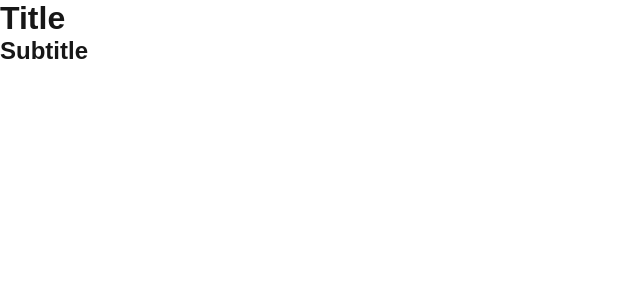
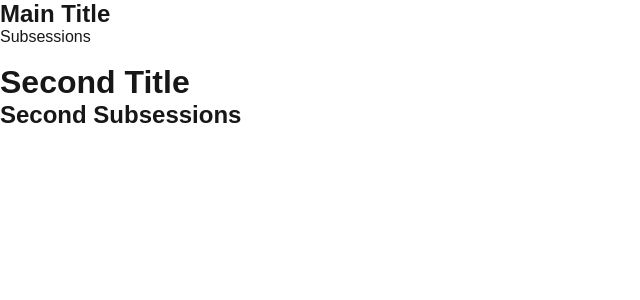
Before and after one commit to douglimaonline/JavaScript, a Next.js app in the folder Curso-nextjs/exercises/: page /basics/aboutComponent in a window 1280 px wide. Shown: the top 300 px of the page, without its empty margins (0-640 px from the left). Built offline with nearby package versions, Linux system fonts and the light colour scheme.

Commit message:
Using prop of components

```diff
--- a/Curso-nextjs/exercises/components/Title.jsx
+++ b/Curso-nextjs/exercises/components/Title.jsx
@@ -1,8 +1,14 @@
-export default function Title() {
-    return (
+export default function Title(props) {
+    return props.small ?  (
         <>
-        <h1>Title</h1>
-        <h2>Subtitle</h2>
+        <h2>{props.main}</h2>
+        <p>{props.subtitle}</p>
         </>
-    );
+    ) : (
+        <>
+        <h1>{props.main}</h1>
+        <h2>{props.subtitle}</h2>
+        </>
+
+    )
 };
--- a/Curso-nextjs/exercises/pages/basics/aboutComponent.jsx
+++ b/Curso-nextjs/exercises/pages/basics/aboutComponent.jsx
@@ -3,7 +3,16 @@ import Title from "@/components/Title";
 export default function aboutComponent() {
     return (
         <div>
-            <Title/>
+            <Title
+            main="Main Title"
+            subtitle="Subsessions"
+            small
+            />
+            <br />
+            <Title
+            main="Second Title"
+            subtitle="Second Subsessions"
+            />
         </div>
     );
 };
```
